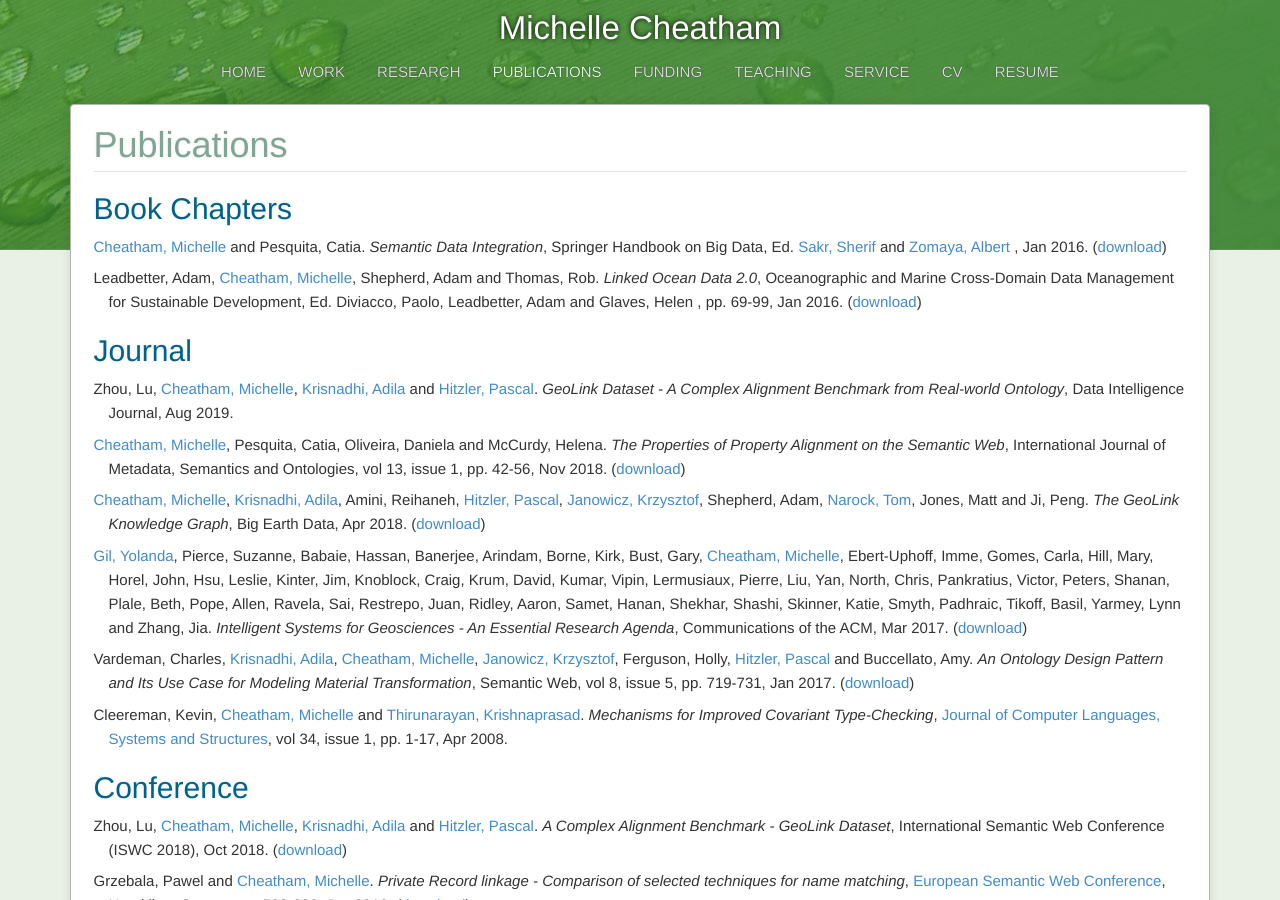
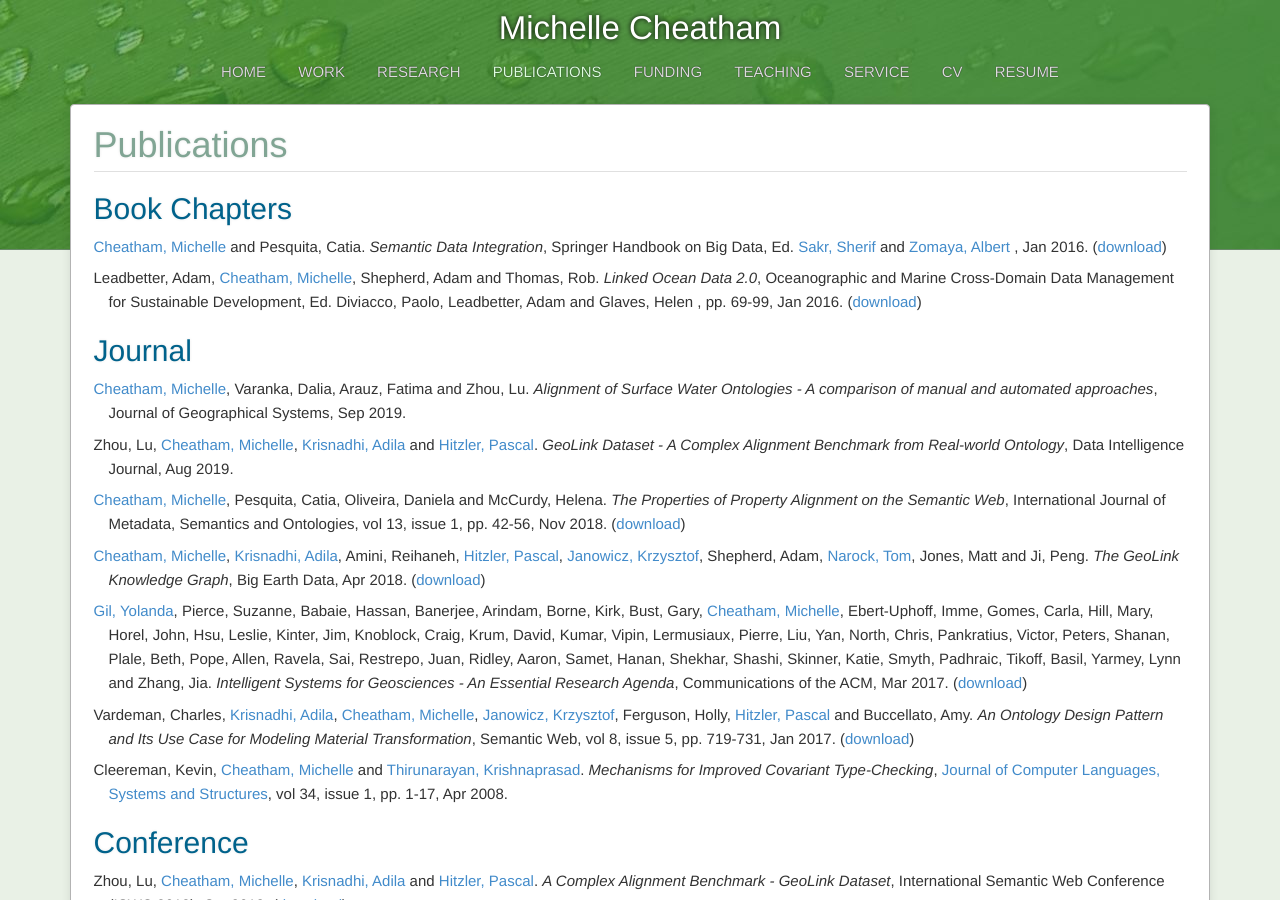
Before and after one commit to mcheatham/mcheatham.github.io, a Jekyll site: the page built from publications.md, in a window 1280 px wide and 900 px high. Built offline with Jekyll 4.4.1, drawn with Linux system fonts in a browser that asks for light colours.

Commit message:
Added JGSY publication

```diff
--- a/_data/papers.yaml
+++ b/_data/papers.yaml
@@ -1,4 +1,15 @@
 # listed in reverse order by date
+- title: Alignment of Surface Water Ontologies - A comparison of manual and automated approaches
+  authors:
+    - mcheatham
+    - dvaranka
+    - farauz
+    - lzhou
+  publication: Journal of Geographical Systems
+  date: 2019-09-03
+  type: journal
+  keywords: alignment
+
 - title: GeoLink Dataset - A Complex Alignment Benchmark from Real-world Ontology
   authors:
     - lzhou
--- a/_data/people.yaml
+++ b/_data/people.yaml
@@ -3,6 +3,14 @@ mcheatham:
   middle: Andreen
   last: Cheatham
   homepage: michellecheatham.com
+
+farauz:
+  first: Fatima
+  last: Arauz
+
+dvaranka:
+  first: Dalia
+  last: Varanka
 
 doliveira:
   first: Daniela
```
